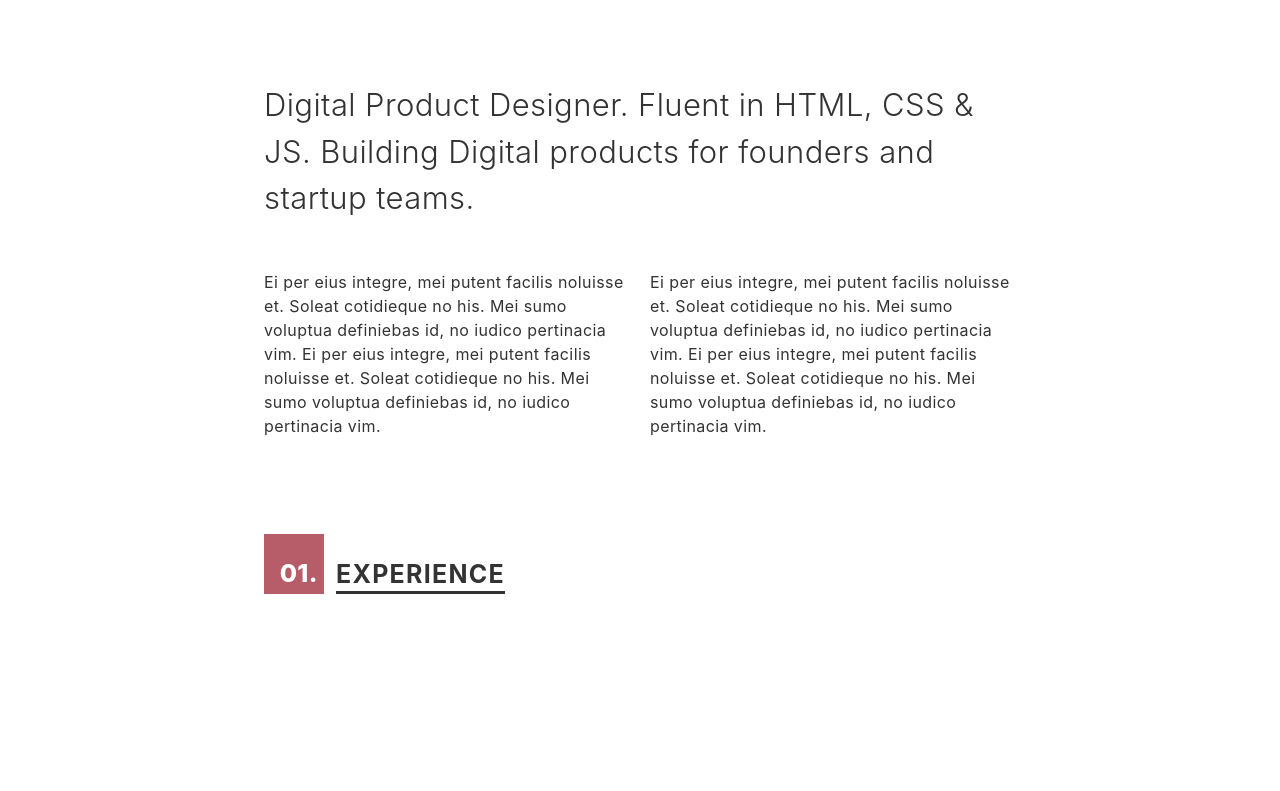
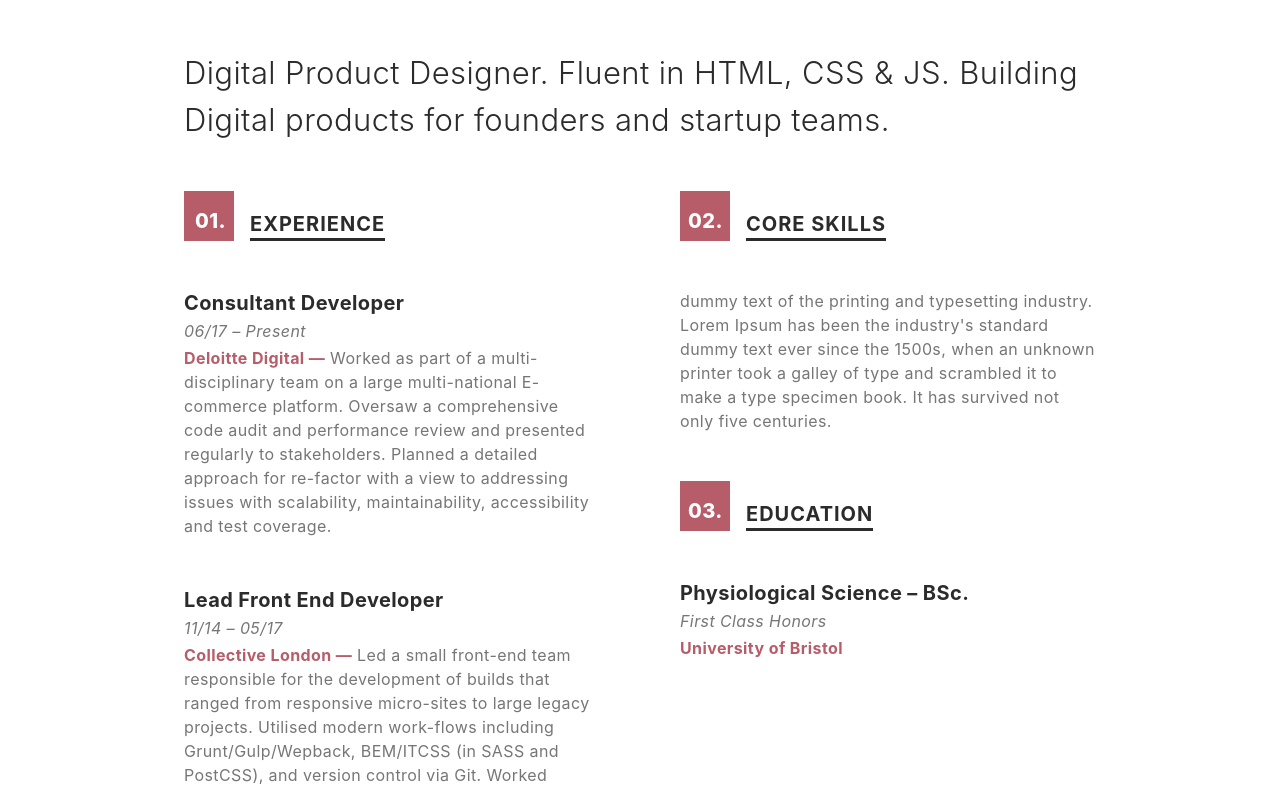
Before and after one commit to mrtimo/CV, a Gatsby site: page / in a window 1280 px wide. Shown: the part 140-931 px from the top of the page. Before the commit the page ends 800 px from the top, so only its background shows below. Built offline with nearby package versions, Linux system fonts and the light colour scheme; Gatsby itself is replaced by a stand-in of ours.

Commit message:
Layout refined and description component styled

```diff
--- /dev/null
+++ b/src/components/Description/Description.module.scss
@@ -0,0 +1,24 @@
+/* ==========================================================================
+   #Description
+   ========================================================================== */
+
+@import "../../styles/settings/settings.global";
+
+.title {
+  color: $colour-two;
+  line-height: 1.4;
+  margin-bottom: 0;
+  text-transform: capitalize;
+}
+
+.date {
+  color: $colour-three;
+  display: block;
+  font-style: italic;
+  line-height: 1.8;
+}
+
+.emphasis {
+  color: $colour-four;
+  font-weight: 700;
+}
--- /dev/null
+++ b/src/components/Description/Description.tsx
@@ -0,0 +1,32 @@
+import * as React from 'react';
+
+const styles = require('./Description.module.scss');
+
+interface ContentItems {
+  title: string;
+  date: string;
+  emphasisText: string;
+  text?: string;
+}
+
+interface DescriptionProps {
+  content: ContentItems;
+}
+
+const Description = ({ content }: DescriptionProps) => (
+  <div>
+    <div className={styles.header}>
+      <h4 className={styles.title}>{content.title}</h4>
+      <span className={styles.date}>{content.date}</span>
+    </div>
+
+    <p>
+      <strong className={styles.emphasis}>
+        {content.emphasisText} {content.text && '\u2014'}
+      </strong>{' '}
+      {content.text}
+    </p>
+  </div>
+);
+
+export default Description;
--- a/src/components/Profile/Profile.module.scss
+++ b/src/components/Profile/Profile.module.scss
@@ -2,6 +2,9 @@
    #Profile
    ========================================================================== */
 
+@import "../../styles/settings/settings.global";
+
 .profile {
+  color: $colour-two;
   font-weight: 300;
 }
--- a/src/components/SectionTitle/SectionTitle.module.scss
+++ b/src/components/SectionTitle/SectionTitle.module.scss
@@ -6,11 +6,13 @@
 @import "../../styles/tools/tools.functions";
 
 // Ensure these settings are configured before the @import of this file.
-$number-dimension: 60px !default;
+$number-dimension: 50px !default;
 
 .title {
   align-items: flex-end;
+  color: $colour-two;
   display: flex;
+  margin-bottom: 0;
 }
 
 .number {
@@ -21,7 +23,7 @@ $number-dimension: 60px !default;
   font-weight: 800;
   justify-content: flex-end;
   height: $number-dimension;
-  line-height: 1.15;
+  line-height: 1.2;
   margin-right: rem-calc($base-spacing-unit-small);
   padding: rem-calc($base-spacing-unit-tiny);
   position: relative;
--- a/src/components/SectionTitle/SectionTitle.tsx
+++ b/src/components/SectionTitle/SectionTitle.tsx
@@ -8,14 +8,14 @@ interface SectionTitleProps {
 }
 
 const SectionTitle = ({ children, number }: SectionTitleProps) => (
-  <h3 className={styles.title}>
+  <h4 className={styles.title}>
     {number && (
       <span className={styles.number} aria-hidden="true">
         {number < 10 ? `0${number}.` : `${number}.`}
       </span>
     )}
     <span className={styles.text}>{children}</span>
-  </h3>
+  </h4>
 );
 
 export default SectionTitle;
--- a/src/components/utils/Grid/Grid.module.scss
+++ b/src/components/utils/Grid/Grid.module.scss
@@ -8,7 +8,7 @@
 
 // Ensure these settings are configured before the @import of this file.
 $grid-column-number: 12 !default;
-$grid-column-gap: 20px !default;
+$grid-column-gap: 80px !default;
 
 .grid {
   margin-left: -(rem-calc($grid-column-gap));
--- a/src/components/utils/Wrapper/Wrapper.module.scss
+++ b/src/components/utils/Wrapper/Wrapper.module.scss
@@ -6,7 +6,7 @@
 @import "../../../styles/tools/tools.functions";
 
 // Ensure these settings are configured before the @import of this file.
-$wrapper-max-width: 800px !default;
+$wrapper-max-width: 960px !default;
 
 .wrapper {
   display: block;
--- a/src/pages/index.tsx
+++ b/src/pages/index.tsx
@@ -9,6 +9,7 @@ import Spacer from '../components/utils/Spacer/Spacer';
 import Tab from '../components/Tab/Tab';
 import Profile from '../components/Profile/Profile';
 import SectionTitle from '../components/SectionTitle/SectionTitle';
+import Description from '../components/Description/Description';
 
 /**
  * Import global styles:
@@ -33,22 +34,68 @@ const IndexPage = () => (
     <Spacer size="huge">
       <Grid columnCount={2} breakpoint="medium">
         <div>
-          Ei per eius integre, mei putent facilis noluisse et. Soleat cotidieque
-          no his. Mei sumo voluptua definiebas id, no iudico pertinacia vim. Ei
-          per eius integre, mei putent facilis noluisse et. Soleat cotidieque no
-          his. Mei sumo voluptua definiebas id, no iudico pertinacia vim.
+          <Spacer size="large">
+            <SectionTitle number={1}>Experience</SectionTitle>
+          </Spacer>
+          <Spacer size="large">
+            <Description
+              content={{
+                title: 'Consultant Developer',
+                date: '06/17 – Present',
+                emphasisText: 'Deloitte Digital',
+                text:
+                  'Worked as part of a multi-disciplinary team on a large multi-national E-commerce platform. Oversaw a comprehensive code audit and performance review and presented regularly to stakeholders. Planned a detailed approach for re-factor with a view to addressing issues with scalability, maintainability, accessibility and test coverage.'
+              }}
+            />
+          </Spacer>
+          <Spacer size="large">
+            <Description
+              content={{
+                title: 'Lead Front End Developer',
+                date: '11/14 – 05/17',
+                emphasisText: 'Collective London',
+                text:
+                  'Led a small front-end team responsible for the development of builds that ranged from responsive micro-sites to large legacy projects. Utilised modern work-flows including Grunt/Gulp/Wepback, BEM/ITCSS (in SASS and PostCSS), and version control via Git. Worked according to agile methodologies within teams internally and client side. Collaborated with art directors, project managers and designers to encourage the adoption of design practices and work-flows that prioritized performance and accessibility.'
+              }}
+            />
+          </Spacer>
+          <Spacer size="large">
+            <Description
+              content={{
+                title: 'UX Research & Design',
+                date: '11/13 - 08/14',
+                emphasisText: 'Meta',
+                text:
+                  'Conducted user research and designed UI changes to address usability ‘pain points’. Created functional prototypes for small-scale A/B testing. Worked in a fast-paced environment in diverse, agile teams. Like all startups, time constraints were tight and responsibilities were varied, requiring a  flexible approach and readiness to learn skills outside of the typical remit of a Front End Developer.'
+              }}
+            />
+          </Spacer>
         </div>
         <div>
-          Ei per eius integre, mei putent facilis noluisse et. Soleat cotidieque
-          no his. Mei sumo voluptua definiebas id, no iudico pertinacia vim. Ei
-          per eius integre, mei putent facilis noluisse et. Soleat cotidieque no
-          his. Mei sumo voluptua definiebas id, no iudico pertinacia vim.
+          <Spacer size="large">
+            <SectionTitle number={2}>Core Skills</SectionTitle>
+          </Spacer>
+          <Spacer size="large">
+            <p>
+              dummy text of the printing and typesetting industry. Lorem Ipsum
+              has been the industry's standard dummy text ever since the 1500s,
+              when an unknown printer took a galley of type and scrambled it to
+              make a type specimen book. It has survived not only five
+              centuries.
+            </p>
+          </Spacer>
+          <Spacer size="large">
+            <SectionTitle number={3}>Education</SectionTitle>
+          </Spacer>
+          <Description
+            content={{
+              title: 'Physiological Science – BSc.',
+              date: 'First Class Honors',
+              emphasisText: 'University of Bristol'
+            }}
+          />
         </div>
       </Grid>
-    </Spacer>
-
-    <Spacer>
-      <SectionTitle number={1}>Experience</SectionTitle>
     </Spacer>
   </Wrapper>
 );
--- a/src/styles/settings/_settings.global.scss
+++ b/src/styles/settings/_settings.global.scss
@@ -9,25 +9,25 @@ $desktop-width: 1025px !default;
 
 // Colour palette
 $colour-one:   #FFFFFF !default; // WHITE
-$colour-two:   #333333 !default; // DARK GREY
-$colour-three: #545454 !default; // LIGHT GREY
+$colour-two:   #2B2B2B !default; // DARK GREY
+$colour-three: #767676 !default; // LIGHT GREY
 $colour-four:  #B75D69 !default; // CADILLAC
 
 // High-level base settings
 $base-font-size:    16px !default;
 $base-line-height:  24px !default;
-$base-text-colour:  $colour-two;
+$base-text-colour:  $colour-three;
 
 /**
  * These are framework variables.
  * You can use them throughout the project,
  * but do not modify or reassign them
  */
-$base-spacing-unit:       $base-line-height;
-$base-spacing-unit-tiny:  round($base-spacing-unit / 4);
-$base-spacing-unit-small: round($base-spacing-unit / 2);
-$base-spacing-unit-large: round($base-spacing-unit * 2);
-$base-spacing-unit-huge:  round($base-spacing-unit * 4);
+$base-spacing-unit:       24px;
+$base-spacing-unit-tiny:  8px;
+$base-spacing-unit-small: 16px;
+$base-spacing-unit-large: 48px;
+$base-spacing-unit-huge:  64px;
 
 // Z-indexes
 $z-index-beneath: -1;
```
